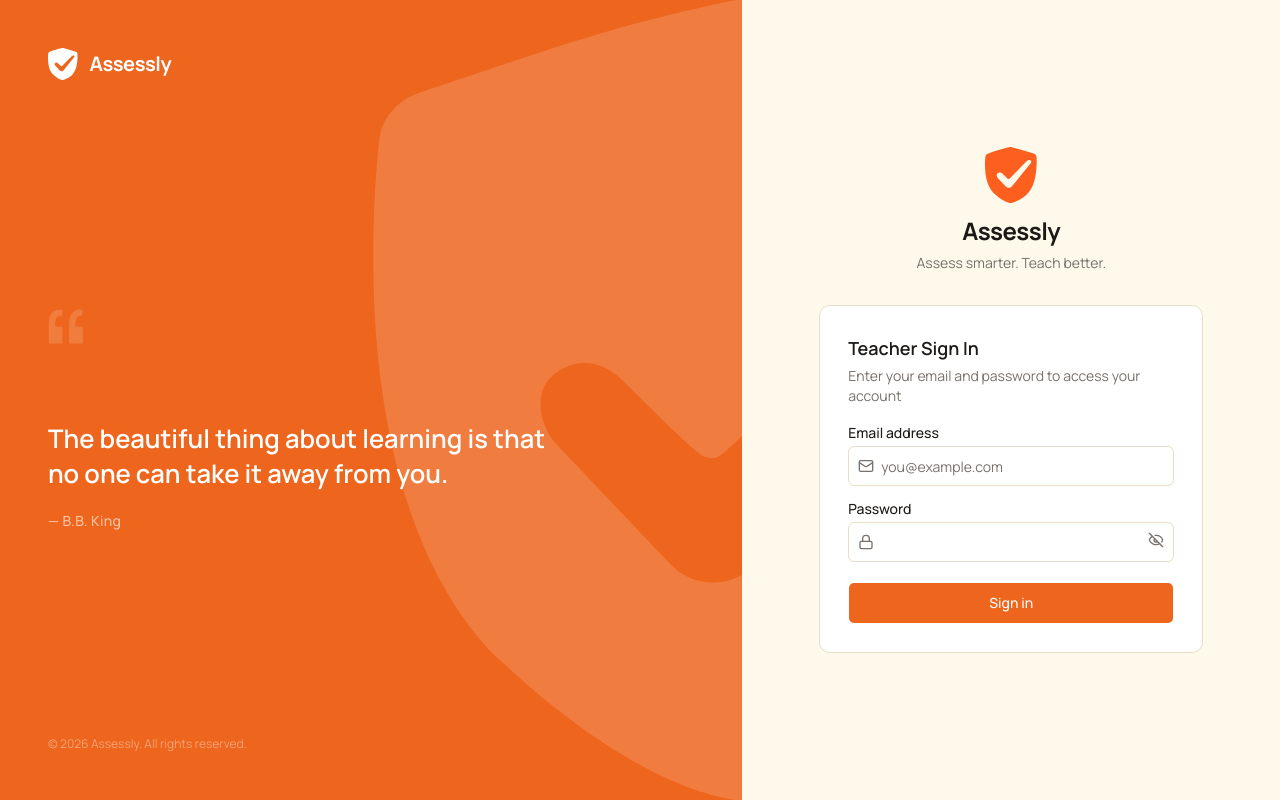
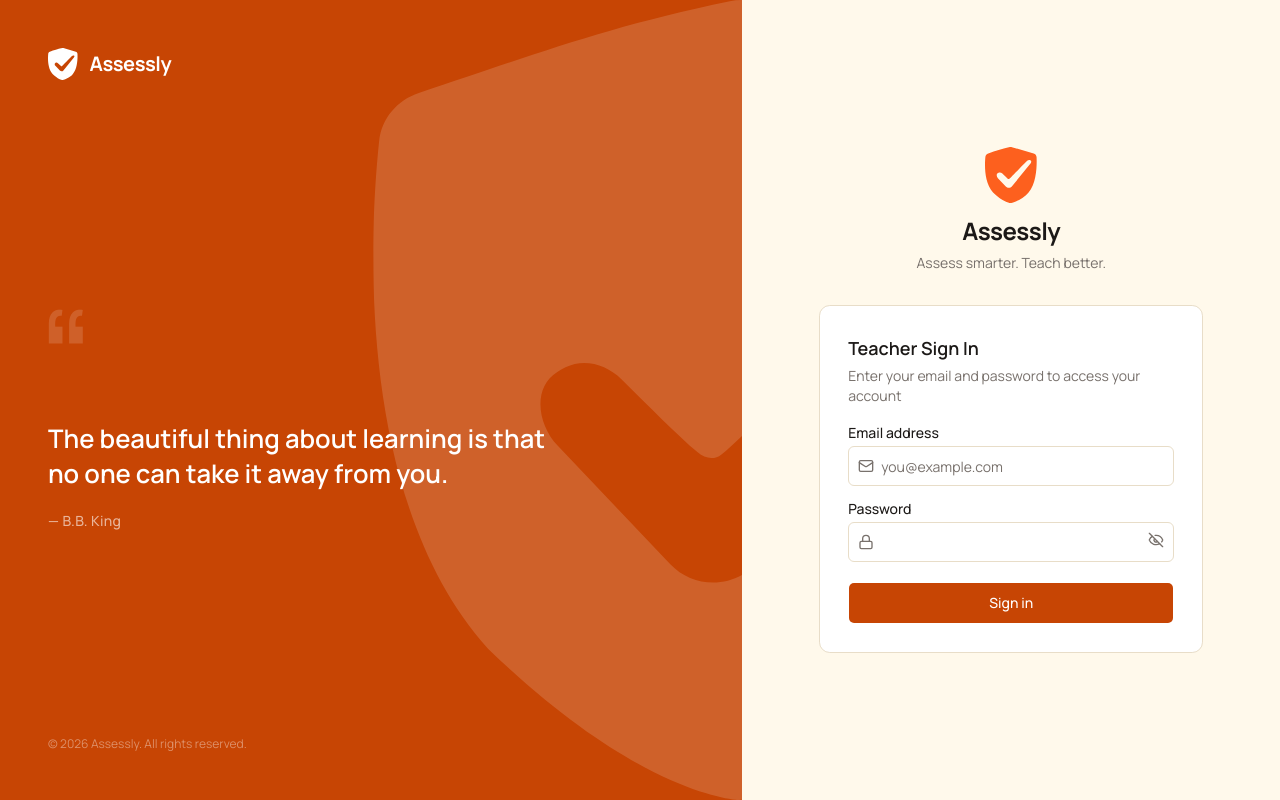
Before and after one commit to prabhu-cg/Assessly, a Next.js app: page /login in a window 1280 px wide. Built offline with nearby package versions, Linux system fonts and the light colour scheme.

Commit message:
style: update brand colors to #C74504 primary and #FFFAEF secondary

```diff
--- a/src/app/(auth)/login/page.tsx
+++ b/src/app/(auth)/login/page.tsx
@@ -65,7 +65,7 @@ export default function LoginPage() {
       {/* ── Left panel ── */}
       <div
         className="hidden lg:flex lg:w-[58%] relative flex-col justify-between p-12 overflow-hidden"
-        style={{ backgroundColor: '#ee661d' }}
+        style={{ backgroundColor: '#C74504' }}
       >
         {/* Giant watermark logo */}
         <div className="absolute inset-y-0 right-0 translate-x-1/2 pointer-events-none select-none flex items-center">
--- a/src/app/(auth)/student-login/page.tsx
+++ b/src/app/(auth)/student-login/page.tsx
@@ -24,7 +24,7 @@ export default function StudentLoginPage() {
             className="h-16 w-16 rounded-2xl flex items-center justify-center mx-auto mb-5"
             style={{ backgroundColor: '#fff0e6' }}
           >
-            <Link2 className="h-8 w-8" style={{ color: '#ee661d' }} />
+            <Link2 className="h-8 w-8" style={{ color: '#C74504' }} />
           </div>
 
           <h1 className="text-2xl font-bold mb-2">Use your link!</h1>
@@ -44,7 +44,7 @@ export default function StudentLoginPage() {
               <div key={num} className="flex items-center gap-3">
                 <span
                   className="h-6 w-6 rounded-full flex items-center justify-center text-xs font-bold text-white shrink-0"
-                  style={{ backgroundColor: '#ee661d' }}
+                  style={{ backgroundColor: '#C74504' }}
                 >
                   {num}
                 </span>
--- a/src/app/globals.css
+++ b/src/app/globals.css
@@ -60,11 +60,11 @@
   --popover-foreground: #1c1917;
 
   /* Primary — orange brand color */
-  --primary: #ee661d;
+  --primary: #C74504;
   --primary-foreground: #ffffff;
 
   /* Secondary — warm cream */
-  --secondary: #fff7e3;
+  --secondary: #FFFAEF;
   --secondary-foreground: #1c1917;
 
   /* Muted — warm cream for subtle backgrounds */
@@ -72,7 +72,7 @@
   --muted-foreground: #78716c;
 
   /* Accent — orange */
-  --accent: #ee661d;
+  --accent: #C74504;
   --accent-foreground: #ffffff;
 
   /* Destructive */
@@ -81,10 +81,10 @@
   /* Borders & inputs — warm light */
   --border: #e8ddc8;
   --input: #e8ddc8;
-  --ring: #ee661d;
+  --ring: #C74504;
 
   /* Charts */
-  --chart-1: #ee661d;
+  --chart-1: #C74504;
   --chart-2: #f59e0b;
   --chart-3: #84cc16;
   --chart-4: #06b6d4;
@@ -95,12 +95,12 @@
   /* Sidebar — cream */
   --sidebar: #fff9eb;
   --sidebar-foreground: #1c1917;
-  --sidebar-primary: #ee661d;
+  --sidebar-primary: #C74504;
   --sidebar-primary-foreground: #ffffff;
   --sidebar-accent: #fef3c7;
   --sidebar-accent-foreground: #1c1917;
   --sidebar-border: #e8ddc8;
-  --sidebar-ring: #ee661d;
+  --sidebar-ring: #C74504;
 }
 
 .dark {
--- a/src/app/not-found.tsx
+++ b/src/app/not-found.tsx
@@ -42,7 +42,7 @@ export default function NotFound() {
                 <p className="text-xs text-muted-foreground uppercase tracking-wide mb-1">Mark obtained</p>
                 <p
                   className="text-7xl font-black leading-none tracking-tight"
-                  style={{ color: '#ee661d' }}
+                  style={{ color: '#C74504' }}
                 >
                   404
                 </p>
@@ -52,9 +52,9 @@ export default function NotFound() {
               {/* Grade circle */}
               <div
                 className="h-20 w-20 rounded-full border-4 flex flex-col items-center justify-center shrink-0"
-                style={{ borderColor: '#ee661d' }}
+                style={{ borderColor: '#C74504' }}
               >
-                <span className="text-2xl font-black" style={{ color: '#ee661d' }}>F</span>
+                <span className="text-2xl font-black" style={{ color: '#C74504' }}>F</span>
                 <span className="text-[10px] text-muted-foreground font-medium">Not Found</span>
               </div>
             </div>
@@ -88,7 +88,7 @@ export default function NotFound() {
           <Link
             href="/login"
             className="inline-flex items-center justify-center px-6 py-2.5 rounded-xl text-sm font-semibold text-white transition-opacity hover:opacity-90"
-            style={{ backgroundColor: '#ee661d' }}
+            style={{ backgroundColor: '#C74504' }}
           >
             Take me home
           </Link>
--- a/src/app/page.tsx
+++ b/src/app/page.tsx
@@ -168,7 +168,7 @@ export default function LandingPage() {
           <div className="relative max-w-3xl mx-auto">
             <h1 className="text-4xl sm:text-5xl font-extrabold tracking-tight leading-tight">
               Create, share, and grade exams —{' '}
-              <span style={{ color: '#ee661d' }}>without the busywork.</span>
+              <span style={{ color: '#C74504' }}>without the busywork.</span>
             </h1>
             <p className="mt-5 text-lg text-muted-foreground max-w-xl mx-auto">
               Assessly is a modern examination platform for teachers and students. Build a test,
@@ -192,7 +192,7 @@ export default function LandingPage() {
           <div className="relative max-w-3xl mx-auto mt-16 grid grid-cols-2 sm:grid-cols-4 gap-6">
             {STATS.map(stat => (
               <div key={stat.label}>
-                <div className="text-2xl sm:text-3xl font-extrabold" style={{ color: '#ee661d' }}>
+                <div className="text-2xl sm:text-3xl font-extrabold" style={{ color: '#C74504' }}>
                   {stat.value}
                 </div>
                 <div className="text-sm text-muted-foreground mt-1">{stat.label}</div>
@@ -314,7 +314,7 @@ export default function LandingPage() {
                     className="h-11 w-11 rounded-xl flex items-center justify-center mb-4"
                     style={{ backgroundColor: '#fff0e6' }}
                   >
-                    <feature.icon className="h-5.5 w-5.5" style={{ color: '#ee661d' }} />
+                    <feature.icon className="h-5.5 w-5.5" style={{ color: '#C74504' }} />
                   </div>
                   <h3 className="font-semibold">{feature.title}</h3>
                   <p className="text-sm text-muted-foreground mt-1.5 leading-relaxed">
@@ -341,7 +341,7 @@ export default function LandingPage() {
                   <div className="flex items-center gap-3 mb-4">
                     <span
                       className="h-8 w-8 rounded-full flex items-center justify-center text-sm font-bold text-white shrink-0"
-                      style={{ backgroundColor: '#ee661d' }}
+                      style={{ backgroundColor: '#C74504' }}
                     >
                       {step.num}
                     </span>
```
